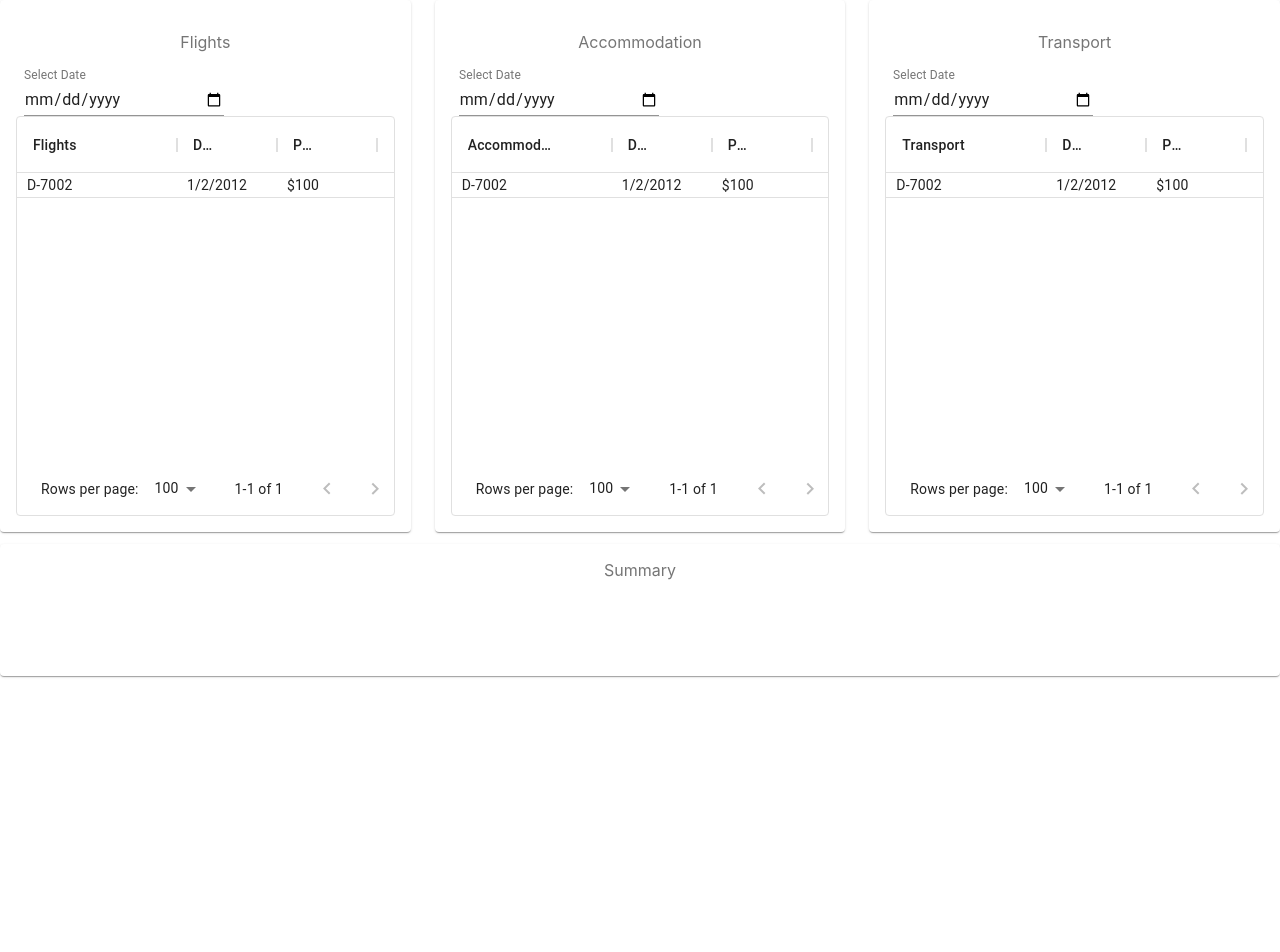
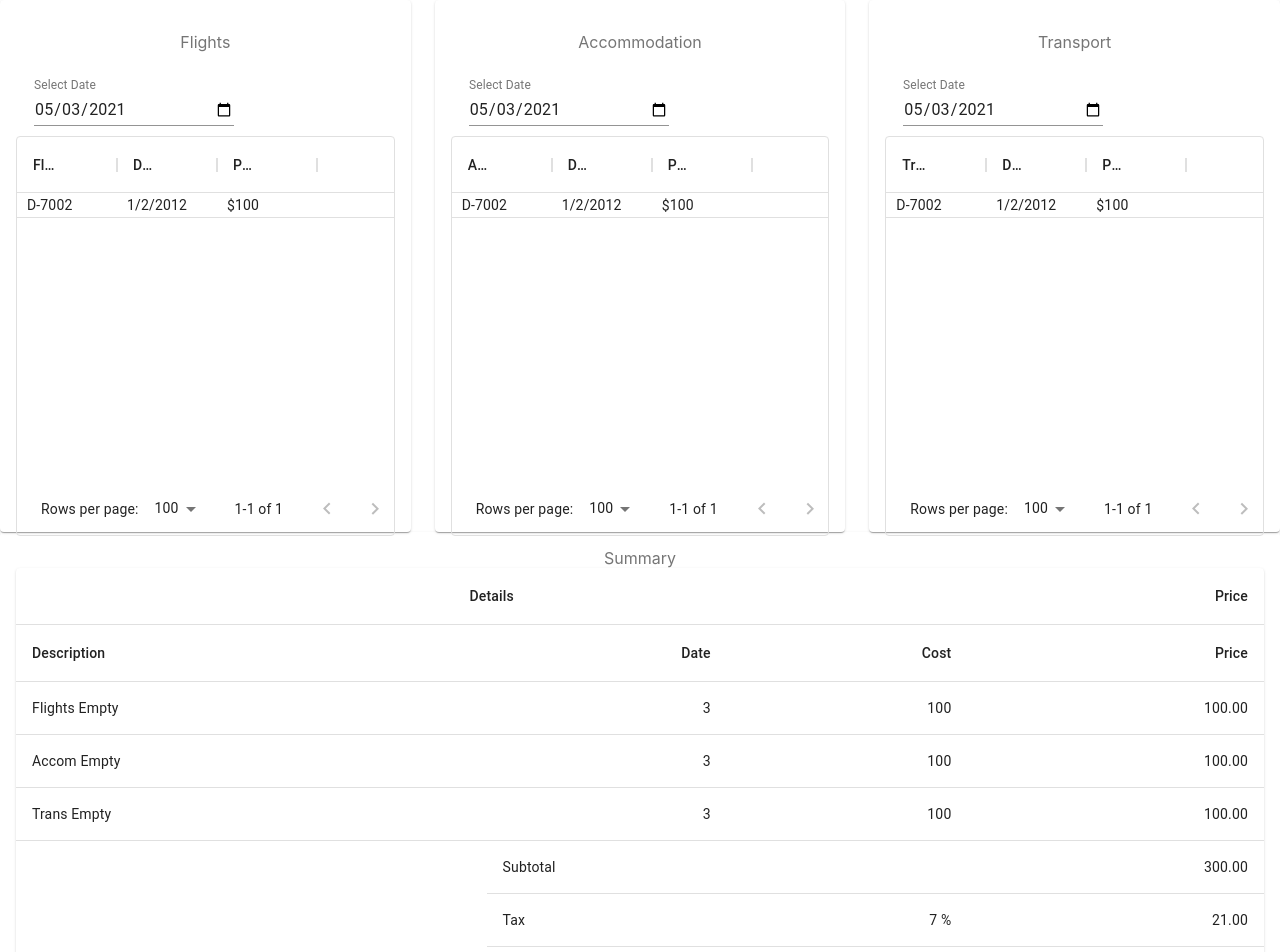
Before and after one commit to Chewyfitz/comp90020-saga, a React (Create React App) app in the folder client/: page / in a window 1280 px wide. Shown: the top 952 px of the page. Before the commit the page ends 800 px from the top, so only its background shows below. Built offline with nearby package versions, Linux system fonts and the light colour scheme; no server answers.

Commit message:
added summary logic

```diff
--- a/client/src/datePicker.js
+++ b/client/src/datePicker.js
@@ -19,16 +19,18 @@ export default function DatePickers() {
 
   return (
     <form className={classes.container} noValidate>
+      <div style={{padding:10}}>
       <TextField
         id="date"
         label="Select Date"
         type="date"
-        defaultValue="2021-05-3"
+        defaultValue="2021-05-03"
         className={classes.textField}
         InputLabelProps={{
           shrink: true,
         }}
       />
+      </div>
     </form>
   );
 }
--- a/client/src/grid.js
+++ b/client/src/grid.js
@@ -5,6 +5,7 @@ import Grid from '@material-ui/core/Grid';
 import ServicePanel from './table';
 import DatePickers from './datePicker';
 import DenseHeightGrid from "./rowPicker";
+import SpanningTable from "./summary";
 
 const useStyles = makeStyles((theme) => ({
   root: {
@@ -16,24 +17,87 @@ const useStyles = makeStyles((theme) => ({
     textAlign: 'center',
     color: theme.palette.text.secondary,
   },
+  width: {
+    height: 1000,
+    padding: theme.spacing(2),
+    textAlign: 'center',
+    color: theme.palette.text.secondary,
+  },
 }));
 
 export default function AutoGrid() {
   const classes = useStyles();
+  var flights_obj ={
+    "type": "Flights Empty",
+    "date": 3,
+    "price": 100,
+  }
+  var accom_obj ={
+    "type": "Accom Empty",
+    "date": 3,
+    "price": 100,
+  }
+  var trans_obj ={
+    "type": "Trans Empty",
+    "date": 3,
+    "price": 100,
+  }
+
+  var [isOpen1, setIsOpen1] = React.useState(flights_obj);
+  var [isOpen2, setIsOpen2] = React.useState(accom_obj);
+  var [isOpen3, setIsOpen3] = React.useState(trans_obj);
+
+
+
+  const sendDataToParent = (index,type) => { // the callback. Use a better name
+    console.log("WE DID IT");
+    console.log(index);
+    switch(type){
+      case "Flights":
+        flights_obj = {
+          "type": index["type"],
+          "date": index["date"],
+          "price": index["price"],
+        }
+        setIsOpen1(flights_obj)
+        break
+      case "Accommodation":
+        accom_obj = {
+          "type": index["type"],
+          "date": index["date"],
+          "price": index["price"],
+        }
+        setIsOpen2(accom_obj)
+        break
+      case "Transport":
+        trans_obj = {
+          "type": index["type"],
+          "date": index["date"],
+          "price": index["price"],
+        }
+        setIsOpen3(trans_obj)
+        break
+    }
+
+  };
+
 
   return (
     <div className={classes.root}>
       <Grid container spacing={3}>
         <Grid item xs>
-        <Paper className={classes.paper}><p>Flights</p><DatePickers /><DenseHeightGrid type="Flights" /></Paper>
+        <Paper className={classes.paper}><p>Flights</p><DatePickers /><DenseHeightGrid type="Flights" sendDataToParent={sendDataToParent} /></Paper>
         </Grid>
         <Grid item xs>
-          <Paper className={classes.paper}><p>Accommodation</p><DatePickers /><DenseHeightGrid type="Accommodation" /></Paper>
+          <Paper className={classes.paper}><p>Accommodation</p><DatePickers /><DenseHeightGrid type="Accommodation" sendDataToParent={sendDataToParent}/></Paper>
 
         </Grid>
         <Grid item xs>
-        <Paper className={classes.paper}><p>Transport</p><DatePickers /><DenseHeightGrid type="Transport" /></Paper>
+        <Paper className={classes.paper}><p>Transport</p><DatePickers /><DenseHeightGrid type="Transport" sendDataToParent={sendDataToParent}/></Paper>
         </Grid>
+      </Grid>
+      <Grid item xs={12}>
+          <Paper className={classes.width}>Summary<SpanningTable flightsData={isOpen1} accomData={isOpen2} transData={isOpen3} /></Paper>
       </Grid>
 
     </div>
--- a/client/src/index.js
+++ b/client/src/index.js
@@ -8,9 +8,8 @@ import FullWidthGrid from "./summary";
 
 ReactDOM.render(
   <React.StrictMode>
-    {/* <App /> */}
     <AutoGrid />
-    <FullWidthGrid />
+    {/* <FullWidthGrid /> */}
   </React.StrictMode>,
   document.getElementById('root')
 );
--- a/client/src/rowPicker.js
+++ b/client/src/rowPicker.js
@@ -1,25 +1,56 @@
 import * as React from 'react';
 import { DataGrid } from '@material-ui/data-grid';
-import { useDemoData } from '@material-ui/x-grid-data-generator';
 
-export default function DenseHeightGrid({type}) {
+// import Button from '@material-ui/core/Button';
+
+export default function DenseHeightGrid({type,sendDataToParent}) {
   // const { data } = useDemoData({
   //   dataSet: 'Commodity',
   //   rowLength: 100,
   //   maxColumns: 6,
   // });
-  console.log(type);
-  const data = {
+
+  const [fetchResponse, setFetchResponse] = React.useState();
+
+  React.useEffect(() => {
+    fetch("http://localhost:3000/flights?origin=Australia")
+    .then(response => response.json())
+    .then(data => setFetchResponse(data));
+  },[])
+  var data = {
     columns:[{field: "id", hide: true},
-             {field: "type", headerName: type, width: 160},
+             {field: "type", headerName: type, width: 100},
              {field: "date", headerName: "Date", width: 100},
              {field: "price", headerName: "Price", width: 100},],
     rows:[{id: "ceeff9f1-6713-53ab-ad98-91e31b8a4eaa",type: "D-7002",date:"1/2/2012",price:"$100"}]
   }
 
+  var all_data = {}
+  if(fetchResponse){
+
+    data.rows=[];
+
+    for(var i=0;i<fetchResponse.length;i++){
+
+      var tmp = {id:fetchResponse[i]["_id"] ,type:fetchResponse[i]["flight_num"] ,date:fetchResponse[i]["departure"],price:fetchResponse[i]["price"]};
+      all_data[fetchResponse[i]["_id"]] = tmp;
+      data.rows.push(tmp);
+    }
+
+  }
+
   return (
     <div style={{ height: 400, width: '100%' }}>
-      <DataGrid rowHeight={25} {...data} />
+      <DataGrid   onSelectionModelChange={(newSelection) => {
+        console.log(newSelection)
+        if(fetchResponse){
+          // console.log(all_data[newSelection["selectionModel"][0]]);
+          sendDataToParent(all_data[newSelection["selectionModel"][0]],type);
+        }
+    // setFetchResponse(sonsolenewSelection.rows);
+  }}
+   rowHeight={25} {...data} />
+
     </div>
   );
 }
--- a/client/src/summary.js
+++ b/client/src/summary.js
@@ -1,30 +1,127 @@
 import React from 'react';
 import { makeStyles } from '@material-ui/core/styles';
+import Table from '@material-ui/core/Table';
+import TableBody from '@material-ui/core/TableBody';
+import TableCell from '@material-ui/core/TableCell';
+import TableContainer from '@material-ui/core/TableContainer';
+import TableHead from '@material-ui/core/TableHead';
+import TableRow from '@material-ui/core/TableRow';
 import Paper from '@material-ui/core/Paper';
-import Grid from '@material-ui/core/Grid';
 
-const useStyles = makeStyles((theme) => ({
-  root: {
-    flexGrow: 1,
+const TAX_RATE = 0.07;
+
+const useStyles = makeStyles({
+  table: {
+    minWidth: 700,
   },
-  paper: {
-    height: 100,
-    padding: theme.spacing(2),
-    textAlign: 'center',
-    color: theme.palette.text.secondary,
-  },
-}));
+});
 
-export default function FullWidthGrid() {
+function ccyFormat(num) {
+  return `${num.toFixed(2)}`;
+}
+
+function priceRow(qty, unit) {
+  return qty * unit;
+}
+
+function createRow(desc, qty, unit) {
+  const price = unit;
+  return { desc, qty, unit, price };
+}
+
+function subtotal(items) {
+  return items.map(({ price }) => price).reduce((sum, i) => sum + i, 0);
+}
+
+var rows = [
+  createRow('Paperclips (Box)', 100, 1.15),
+  createRow('Paper (Case)', 10, 45.99),
+  createRow('Waste Basket', 2, 17.99),
+];
+
+var invoiceSubtotal = subtotal(rows);
+var invoiceTaxes = TAX_RATE * invoiceSubtotal;
+var invoiceTotal = invoiceTaxes + invoiceSubtotal;
+
+export default function SpanningTable(all_data) {
   const classes = useStyles();
 
+  console.log("HERER")
+  console.log(all_data)
+  const [fetchResponse, setFetchResponse] = React.useState();
+
+  React.useEffect(() => {
+    var flightsData = all_data["flightsData"];
+    var accomData = all_data["accomData"];
+    var transData = all_data["transData"];
+    rows = [
+      createRow(flightsData["type"], flightsData["date"], flightsData["price"]),
+      createRow(accomData["type"], accomData["date"], accomData["price"]),
+      createRow(transData["type"], transData["date"], transData["price"]),
+    ];
+    invoiceSubtotal = subtotal(rows);
+    invoiceTaxes = TAX_RATE * invoiceSubtotal;
+    invoiceTotal = invoiceTaxes + invoiceSubtotal;
+    setFetchResponse(rows)
+  },[all_data])
+  if(fetchResponse){
+    console.log("IMH HERERE")
+    console.log(fetchResponse);
+    rows = fetchResponse;
+  }
+
   return (
-    <div className={classes.root}>
-      <Grid container spacing={3}>
-        <Grid item xs={12}>
-          <Paper className={classes.paper}>Summary</Paper>
-        </Grid>
-      </Grid>
-    </div>
+    <TableContainer component={Paper}>
+      <Table className={classes.table} aria-label="spanning table">
+        <TableHead>
+          <TableRow>
+            <TableCell align="center" colSpan={3}>
+              Details
+            </TableCell>
+            <TableCell align="right">Price</TableCell>
+          </TableRow>
+          <TableRow>
+            <TableCell>Description</TableCell>
+            <TableCell align="right">Date</TableCell>
+            <TableCell align="right">Cost</TableCell>
+            <TableCell align="right">Price</TableCell>
+          </TableRow>
+        </TableHead>
+        <TableBody>
+          <TableRow key={rows[0].desc}>
+              <TableCell>{rows[0].desc}</TableCell>
+              <TableCell align="right">{rows[0].qty}</TableCell>
+              <TableCell align="right">{rows[0].unit}</TableCell>
+              <TableCell align="right">{ccyFormat(rows[0].price)}</TableCell>
+            </TableRow>
+          <TableRow key={rows[1].desc}>
+              <TableCell>{rows[1].desc}</TableCell>
+              <TableCell align="right">{rows[1].qty}</TableCell>
+              <TableCell align="right">{rows[1].unit}</TableCell>
+              <TableCell align="right">{ccyFormat(rows[1].price)}</TableCell>
+          </TableRow>
+          <TableRow key={rows[2].desc}>
+              <TableCell>{rows[2].desc}</TableCell>
+              <TableCell align="right">{rows[2].qty}</TableCell>
+              <TableCell align="right">{rows[2].unit}</TableCell>
+              <TableCell align="right">{ccyFormat(rows[2].price)}</TableCell>
+            </TableRow>
+          <TableRow>
+            <TableCell rowSpan={3} />
+            <TableCell colSpan={2}>Subtotal</TableCell>
+            <TableCell align="right">{ccyFormat(invoiceSubtotal)}</TableCell>
+          </TableRow>
+          <TableRow>
+            <TableCell>Tax</TableCell>
+            <TableCell align="right">{`${(TAX_RATE * 100).toFixed(0)} %`}</TableCell>
+            <TableCell align="right">{ccyFormat(invoiceTaxes)}</TableCell>
+          </TableRow>
+          <TableRow>
+            <TableCell colSpan={2}>Total</TableCell>
+            <TableCell align="right">{ccyFormat(invoiceTotal)}</TableCell>
+          </TableRow>
+        </TableBody>
+      </Table>
+    </TableContainer>
   );
 }
```
